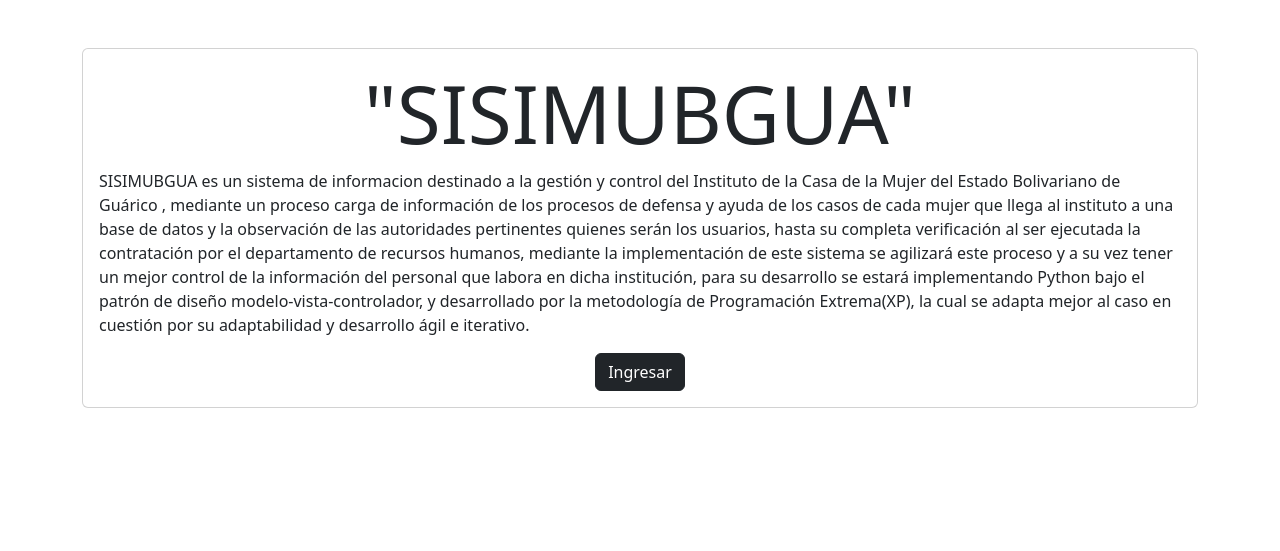
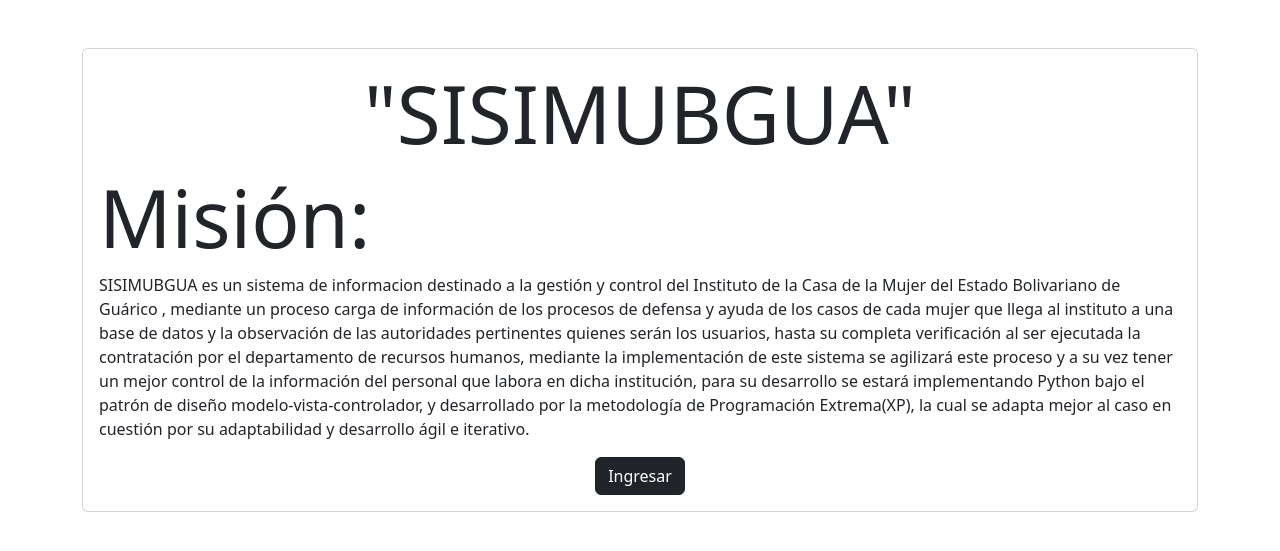
Before and after one commit to ERAF-2407/sys_adm_inmgur, a Django app: page / in a window 1280 px wide. Shown: the part 56-607 px from the top of the page. Run offline with Django 4.2, Linux system fonts and the light colour scheme.

Commit message:
Update home.html

```diff
--- a/register/templates/home.html
+++ b/register/templates/home.html
@@ -5,7 +5,9 @@
 <main class="container py-5">
   <section class="card card-body">
     <h3 class="display-1 text-center">"SISIMUBGUA"</h3>
-    <p>SISIMUBGUA es un sistema de informacion destinado a la gestión y control  del Instituto de la Casa
+    <h5 class="display-1">Misión:</h5>
+    <div>
+      <p>SISIMUBGUA es un sistema de informacion destinado a la gestión y control  del Instituto de la Casa
       de la Mujer del Estado Bolivariano de Guárico , mediante un proceso carga de información de los
       procesos de defensa y ayuda de los casos de cada mujer que llega al instituto  a una base de datos
       y la observación de las autoridades pertinentes quienes serán los usuarios, hasta su completa
@@ -15,7 +17,8 @@
       implementando Python bajo el patrón de diseño modelo-vista-controlador, y desarrollado por la
       metodología de Programación Extrema(XP), la cual se adapta mejor al caso en cuestión por su
       adaptabilidad y  desarrollo ágil e iterativo.
-    </p>
+      </p>
+    </div>
 
       <div class="text-center">
         <a class="btn btn-dark" href="/signin/">Ingresar</a>
```
